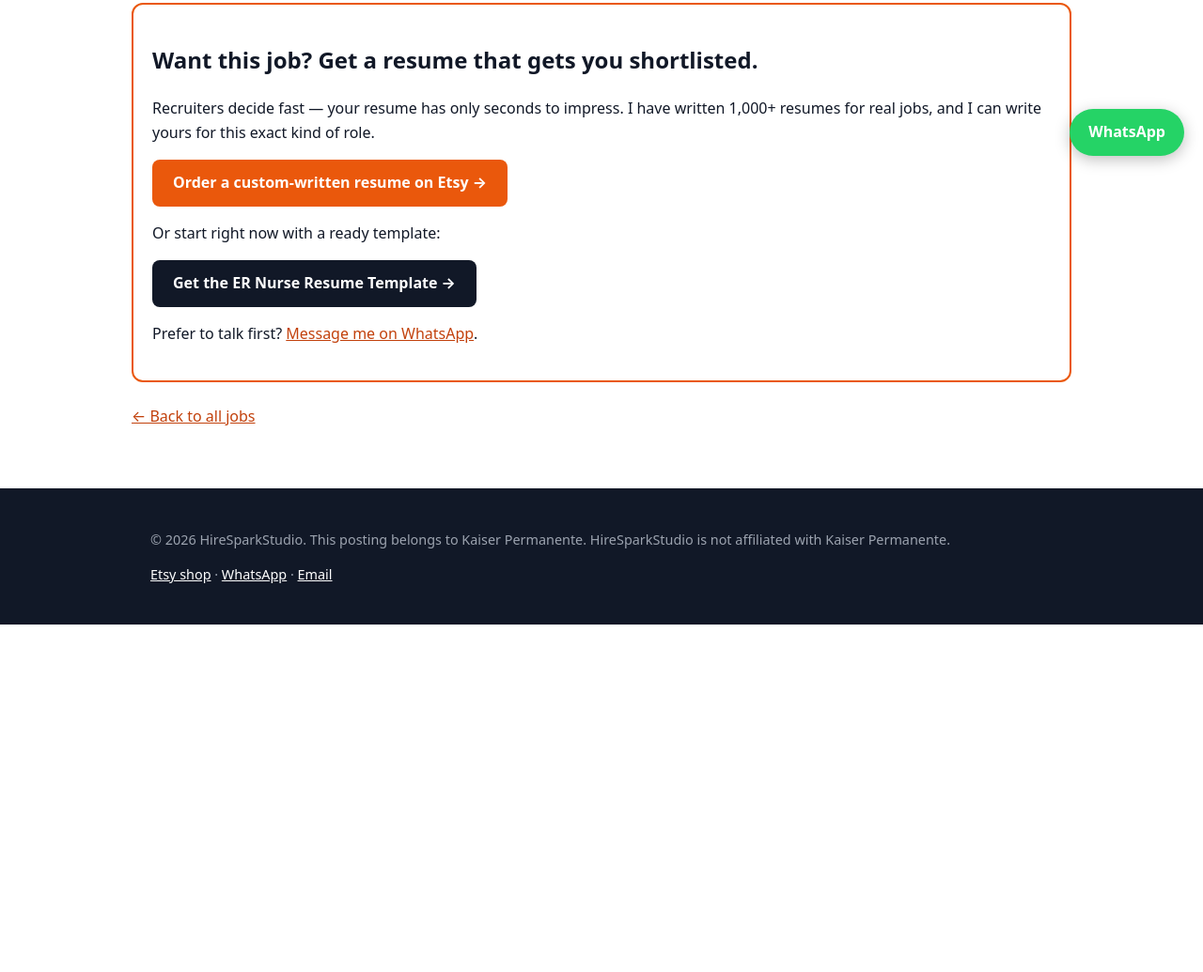
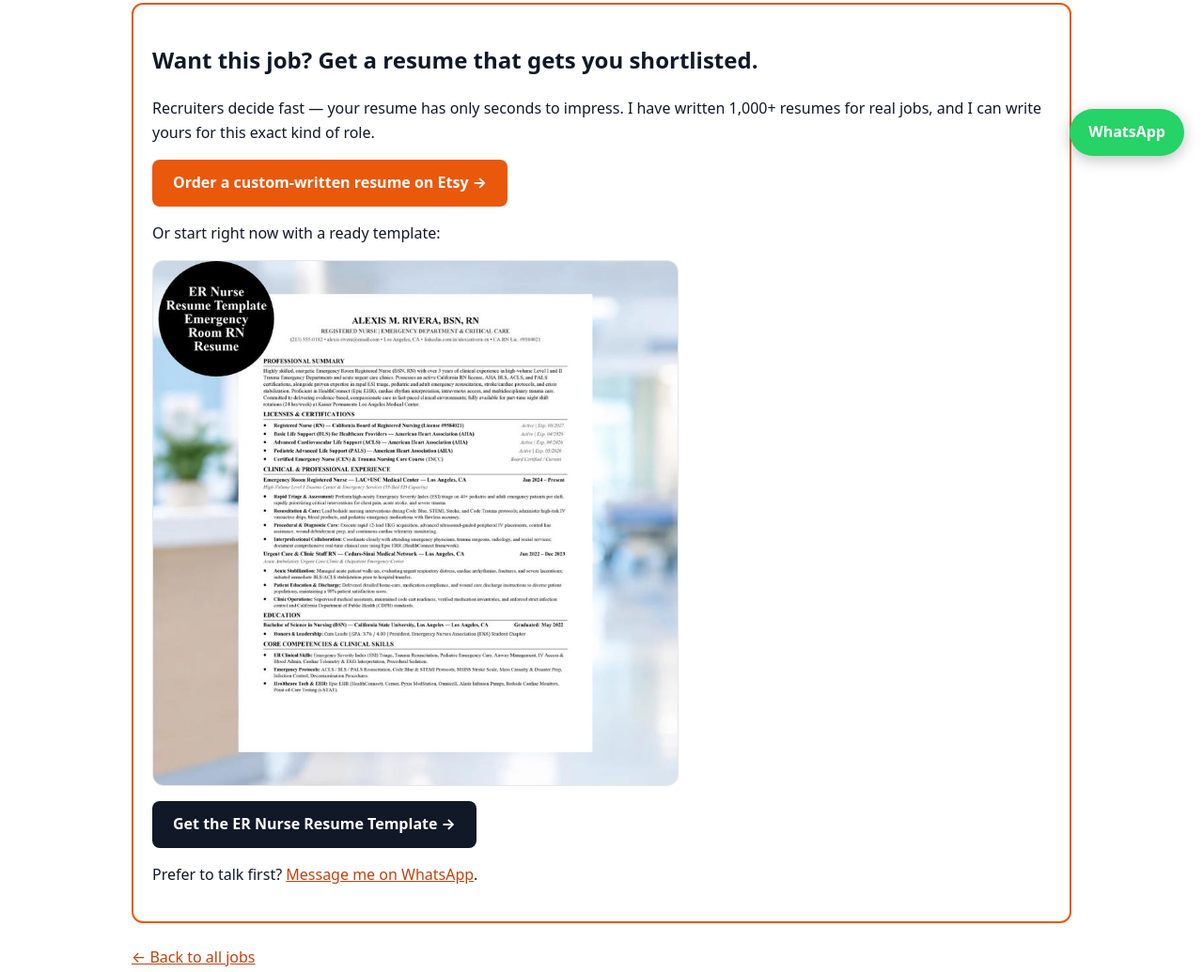
Before and after one commit to IrfanHireSparkStudio/IrfanHireSparkStudio.github.io, a plain HTML site: page job-emergency-room-rn-kaiser-los-angeles.html in a window 1280 px wide. Shown: the part 614-1649 px from the top of the page at 94% size. Before the commit the page ends 1279 px from the top, so only its background shows below. Drawn offline with Linux system fonts and the light colour scheme.

Commit message:
Add ER template preview image to Kaiser post

```diff
--- a/job-emergency-room-rn-kaiser-los-angeles.html
+++ b/job-emergency-room-rn-kaiser-los-angeles.html
@@ -40,6 +40,7 @@
     <p>Recruiters decide fast — your resume has only seconds to impress. I have written 1,000+ resumes for real jobs, and I can write yours for this exact kind of role.</p>
     <p><a class="btn btn-orange" href="https://www.etsy.com/shop/HireSparkStudio" target="_blank" rel="noopener">Order a custom-written resume on Etsy &rarr;</a></p>
     <p>Or start right now with a ready template:</p>
+    <p><a href="https://hiresparkstudio.etsy.com/listing/4609526396/er-nurse-resume-template-word-google" target="_blank" rel="noopener"><img class="template-preview" src="preview-er.jpg" alt="ER Nurse Resume Template preview – Emergency Room RN resume, Word and Google Docs"></a></p>
     <p><a class="btn btn-dark" href="https://hiresparkstudio.etsy.com/listing/4609526396/er-nurse-resume-template-word-google" target="_blank" rel="noopener">Get the ER Nurse Resume Template &rarr;</a></p>
     <p>Prefer to talk first? <a href="https://wa.me/923266294334" target="_blank" rel="noopener">Message me on WhatsApp</a>.</p>
   </div>
```
Also changed, not shown: preview-er.jpg (added).
